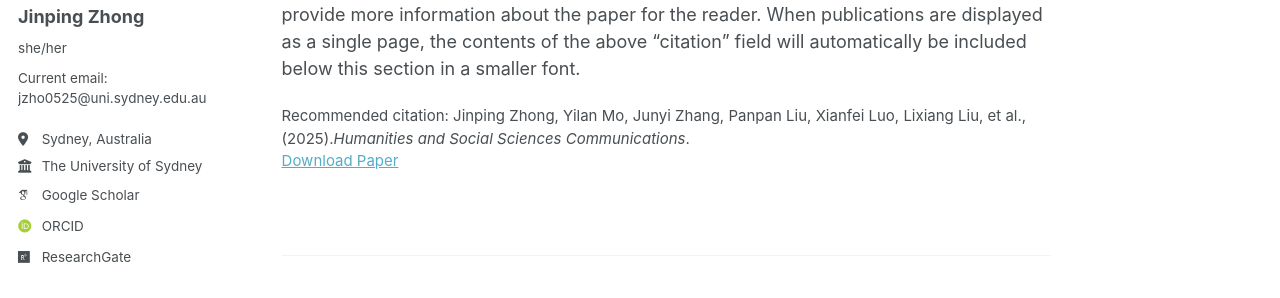
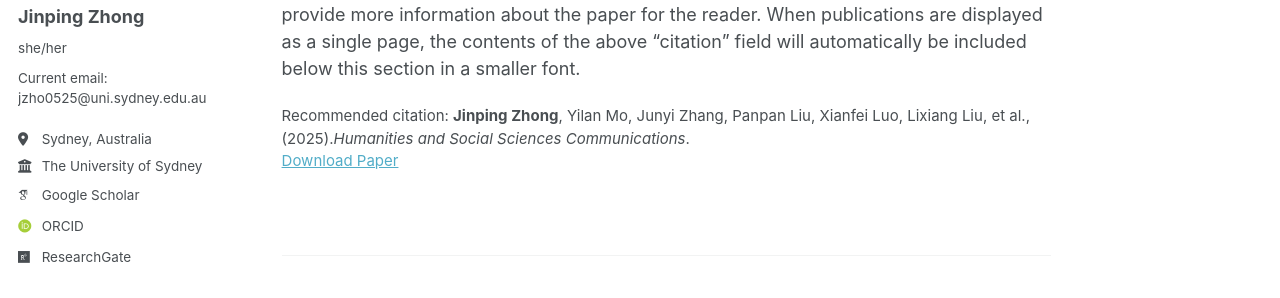
Before and after one commit to kimpink98/jp-zhong, a Jekyll site: the page built from _publications/2025-08-08-emotional-patterns.md, in a window 1280 px wide and 1162 px high. Shown: the part 305-603 px from the top of the window. Built offline with Jekyll 4.4.1, drawn with Linux system fonts in a browser that asks for light colours; some web fonts are replaced; a script that is not in the unit is left out.

```diff
--- a/_publications/2025-08-08-emotional-patterns.md
+++ b/_publications/2025-08-08-emotional-patterns.md
@@ -7,7 +7,7 @@ excerpt: 'Although emotions are regarded as essential in automatic cyberbullying
 date: 2025-08-08
 venue: 'Humanities and Social Sciences Communications'
 paperurl: 'https://www.nature.com/articles/s41599-025-05689-9'
-citation: 'Jinping Zhong, Yilan Mo, Junyi Zhang, Panpan Liu, Xianfei Luo, Lixiang Liu, et al., (2025).<i>Humanities and Social Sciences Communications</i>.'
+citation: '<b>Jinping Zhong</b>, Yilan Mo, Junyi Zhang, Panpan Liu, Xianfei Luo, Lixiang Liu, et al., (2025).<i>Humanities and Social Sciences Communications</i>.'
 ---
 
 The contents above will be part of a list of publications, if the user clicks the link for the publication than the contents of section will be rendered as a full page, allowing you to provide more information about the paper for the reader. When publications are displayed as a single page, the contents of the above "citation" field will automatically be included below this section in a smaller font.
```
